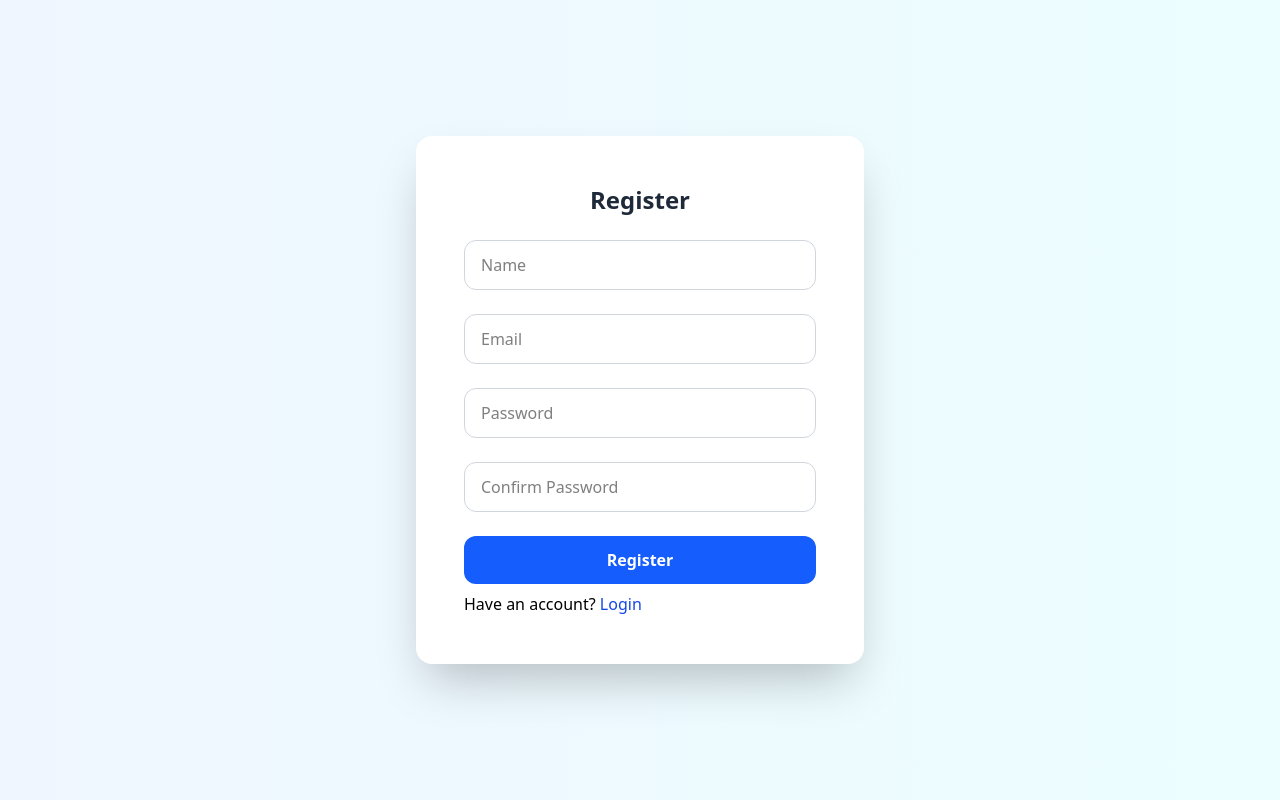
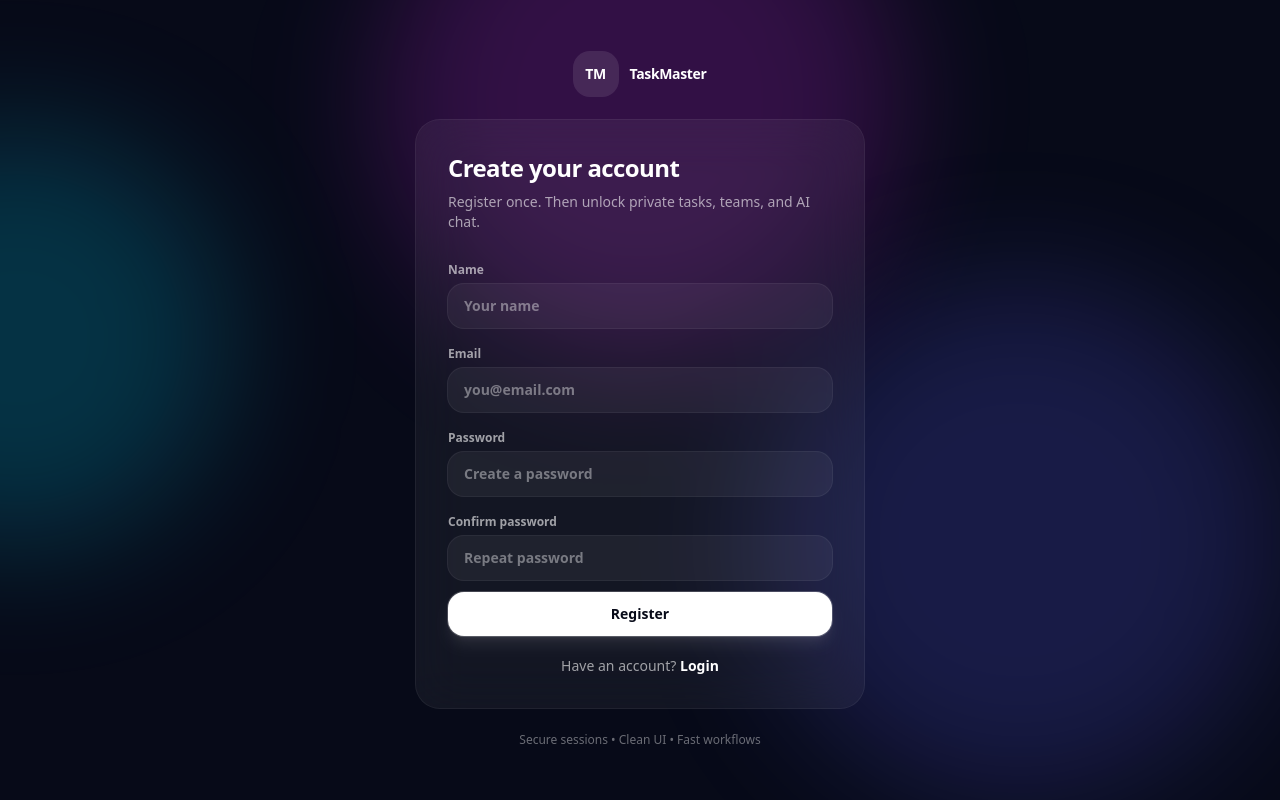
Before and after one commit to Abirullah/To-dose-app, a React (Vite) app in the folder FrontEnd/: page /AccountRegistration in a window 1280 px wide. Built offline with nearby package versions, Linux system fonts and the light colour scheme.

Commit message:
Added and updated all the function

```diff
--- /dev/null
+++ b/FrontEnd/src/Components/AuthShell.jsx
@@ -0,0 +1,43 @@
+import { Link } from "react-router-dom";
+
+const OrbBackground = () => (
+  <div className="pointer-events-none fixed inset-0 overflow-hidden">
+    <div className="absolute -top-40 left-1/2 h-[520px] w-[520px] -translate-x-1/2 rounded-full bg-fuchsia-500/20 blur-3xl" />
+    <div className="absolute top-32 -left-48 h-[420px] w-[420px] rounded-full bg-cyan-400/20 blur-3xl" />
+    <div className="absolute bottom-0 right-0 h-[520px] w-[520px] rounded-full bg-indigo-500/20 blur-3xl" />
+  </div>
+);
+
+export default function AuthShell({ title, subtitle, children }) {
+  return (
+    <div className="min-h-screen bg-[#070A18] text-white">
+      <OrbBackground />
+
+      <div className="relative mx-auto flex min-h-screen max-w-6xl items-center justify-center px-4 py-10">
+        <div className="w-full max-w-md">
+          <Link to="/" className="mx-auto mb-6 flex items-center justify-center gap-3">
+            <div className="grid h-11 w-11 place-items-center rounded-2xl bg-white/10 ring-1 ring-white/10">
+              <span className="text-sm font-black tracking-tight">TM</span>
+            </div>
+            <div className="text-sm font-black tracking-tight text-white">
+              TaskMaster
+            </div>
+          </Link>
+
+          <div className="rounded-3xl bg-white/5 p-6 ring-1 ring-white/10 backdrop-blur-xl sm:p-8">
+            <h1 className="text-2xl font-black tracking-tight">{title}</h1>
+            {subtitle ? (
+              <p className="mt-2 text-sm text-white/60">{subtitle}</p>
+            ) : null}
+
+            <div className="mt-6">{children}</div>
+          </div>
+
+          <p className="mt-6 text-center text-xs text-white/40">
+            Secure sessions • Clean UI • Fast workflows
+          </p>
+        </div>
+      </div>
+    </div>
+  );
+}
--- a/FrontEnd/src/Pages/Login.jsx
+++ b/FrontEnd/src/Pages/Login.jsx
@@ -2,6 +2,7 @@ import { useState } from "react";
 import { Link, useNavigate } from "react-router-dom";
 import { toast } from "react-toastify";
 import api from "../lib/api";
+import AuthShell from "../Components/AuthShell";
 
 
 export default function Login() {
@@ -50,46 +51,55 @@ export default function Login() {
   };
 
   return (
-    <div className="min-h-screen flex items-center justify-center bg-gradient-to-r from-blue-50 to-cyan-50 font-sans p-4">
-      <div className="w-full max-w-sm sm:max-w-md">
-        <div className="bg-white p-8 sm:p-12 rounded-2xl shadow-2xl">
-          <h1 className="text-xl sm:text-2xl font-bold text-gray-800 mb-6 text-center">Login</h1>
-          <form onSubmit={handleSubmit} className="space-y-6">
+    <AuthShell
+      title="Welcome back"
+      subtitle="Login to manage private work, team tasks, and submissions."
+    >
+      <form onSubmit={handleSubmit} className="space-y-3">
+        <div>
+          <label className="text-xs font-bold text-white/60">Email</label>
           <input
             type="email"
             name="email"
-              placeholder="Email"
+            placeholder="you@email.com"
             value={formData.email}
             onChange={handleChange}
             required
-              className="w-full px-4 py-3 border border-gray-300 rounded-xl"
+            className="mt-1 w-full rounded-2xl bg-white/5 px-4 py-3 text-sm font-semibold text-white ring-1 ring-white/10 outline-none placeholder:text-white/40 focus:ring-white/25"
+            autoComplete="email"
           />
+        </div>
+
+        <div>
+          <label className="text-xs font-bold text-white/60">Password</label>
           <input
             type="password"
             name="password"
-              placeholder="Password"
+            placeholder="Your password"
             value={formData.password}
             onChange={handleChange}
             required
-              className="w-full px-4 py-3 border border-gray-300 rounded-xl"
+            className="mt-1 w-full rounded-2xl bg-white/5 px-4 py-3 text-sm font-semibold text-white ring-1 ring-white/10 outline-none placeholder:text-white/40 focus:ring-white/25"
+            autoComplete="current-password"
           />
+        </div>
+
         <button
           type="submit"
-              className="w-full py-3 px-4 bg-blue-600 hover:bg-blue-700 text-white font-semibold rounded-xl"
+          className="w-full rounded-2xl bg-white px-4 py-3 text-sm font-black text-[#070A18] shadow-lg shadow-white/10 ring-1 ring-white/20 transition hover:-translate-y-0.5 disabled:opacity-60"
           disabled={loading}
         >
           {loading ? "Logging in..." : "Login"}
         </button>
+
+        <p className="pt-2 text-center text-sm text-white/60">
+          Don’t have an account?{" "}
+          <Link className="font-black text-white hover:underline" to="/AccountRegistration">
+            Register
+          </Link>
+        </p>
       </form>
-          <p className="text-center mt-4">
-             Don't have an account?
-            <Link className="text-blue-700" to="/AccountRegistration"> Register</Link>
-        </p>
-      </div>
-      </div>
-
-
-    </div>
+    </AuthShell>
 
 
   );
--- a/FrontEnd/src/Pages/OTPconformationPage.jsx
+++ b/FrontEnd/src/Pages/OTPconformationPage.jsx
@@ -2,6 +2,7 @@ import { useState } from "react";
 import { useLocation, useNavigate } from 'react-router-dom'
 import { toast } from "react-toastify";
 import api from "../lib/api";
+import AuthShell from "../Components/AuthShell";
 
 function OTPconformationPage() {
     const location = useLocation();
@@ -32,18 +33,13 @@ function OTPconformationPage() {
 
 
     return (
-            <div className="min-h-screen relative flex items-center justify-center bg-gradient-to-r from-blue-50 to-cyan-50 font-sans p-4">
-            <div className="relative w-full max-w-sm sm:max-w-md">
-                {/* A well-defined card for the OTP form */}
-                <div className="bg-white p-8 sm:p-12 rounded-2xl shadow-2xl transition-all duration-700 ease-in-out transform scale-100 opacity-100">
-                    <div className="text-center mb-6">
-                        <p className="text-lg text-gray-600 mb-2">We have sent an OTP to</p>
-                        <h1 className="text-xl sm:text-2xl font-bold text-gray-800 break-words">
-
-                            {FormData.email}
-                        </h1>
-                    </div>
-                    <form onSubmit={handleSubmit} className="space-y-6">
+      <AuthShell
+        title="Confirm OTP"
+        subtitle={`We sent a code to ${FormData.email || "your email"}.`}
+      >
+        <form onSubmit={handleSubmit} className="space-y-3">
+          <div>
+            <label className="text-xs font-bold text-white/60">OTP</label>
             <input
               type="text"
               placeholder="Enter OTP"
@@ -51,18 +47,30 @@ function OTPconformationPage() {
               value={FormData.otp}
               onChange={handleChange}
               required
-                            className="w-full px-4 py-3 border border-gray-300 rounded-xl focus:ring-4 focus:ring-blue-200 focus:border-blue-500 outline-none transition-all duration-200 text-center text-lg tracking-widest font-mono"
+              className="mt-1 w-full rounded-2xl bg-white/5 px-4 py-3 text-center font-mono text-lg font-black tracking-[0.35em] text-white ring-1 ring-white/10 outline-none placeholder:text-white/30 focus:ring-white/25"
+              inputMode="numeric"
             />
+          </div>
+
           <button
             type="submit"
-                            className="w-full py-3 px-4 bg-blue-600 hover:bg-blue-700 text-white font-semibold rounded-xl shadow-md transition-colors duration-300 transform hover:scale-105"
+            className="w-full rounded-2xl bg-white px-4 py-3 text-sm font-black text-[#070A18] shadow-lg shadow-white/10 ring-1 ring-white/20 transition hover:-translate-y-0.5"
           >
-                            Submit
+            Verify OTP
           </button>
+
+          <p className="pt-2 text-center text-sm text-white/60">
+            Back to{" "}
+            <button
+              type="button"
+              onClick={() => navigate("/AccountLogin")}
+              className="font-black text-white hover:underline"
+            >
+              Login
+            </button>
+          </p>
         </form>
-                </div>
-            </div>
-        </div>
+      </AuthShell>
     )
 }
 
--- a/FrontEnd/src/Pages/Registration.jsx
+++ b/FrontEnd/src/Pages/Registration.jsx
@@ -2,6 +2,7 @@ import { useState } from "react";
 import { toast } from "react-toastify";
 import { Link, useNavigate } from "react-router-dom";
 import api from "../lib/api";
+import AuthShell from "../Components/AuthShell";
 
 export default function Registration() {
   const [formData, setFormData] = useState({
@@ -36,78 +37,109 @@ export default function Registration() {
   if (otpStep) {
     // Optionally show OTP confirmation UI or redirect
     return (
-      <div className="min-h-screen flex items-center justify-center bg-gradient-to-r from-blue-50 to-cyan-50 font-sans p-4">
-        <div className="w-full max-w-sm sm:max-w-md">
-          <div className="bg-white p-8 sm:p-12 rounded-2xl shadow-2xl text-center">
-            <h1 className="text-xl sm:text-2xl font-bold text-gray-800 mb-6">OTP Sent</h1>
-            <p className="text-gray-600 mb-2">Check your email for the OTP to verify your account.</p>
+      <AuthShell
+        title="OTP sent"
+        subtitle="Check your email, then confirm your OTP to activate your account."
+      >
         <button
-              className="w-full py-3 px-4 bg-blue-600 hover:bg-blue-700 text-white font-semibold rounded-xl mt-4"
-              onClick={() => navigate("/OTPconformation", { state: { Email: formData.email } })}
+          className="w-full rounded-2xl bg-white px-4 py-3 text-sm font-black text-[#070A18] shadow-lg shadow-white/10 ring-1 ring-white/20 transition hover:-translate-y-0.5"
+          onClick={() =>
+            navigate("/OTPconformation", { state: { Email: formData.email } })
+          }
         >
           Go to OTP Confirmation
         </button>
-          </div>
-        </div>
-      </div>
+        <p className="mt-4 text-center text-sm text-white/60">
+          Wrong email?{" "}
+          <button
+            type="button"
+            className="font-black text-white hover:underline"
+            onClick={() => setOtpStep(false)}
+          >
+            Edit & resend
+          </button>
+        </p>
+      </AuthShell>
     );
   }
 
   return (
-    <div className="min-h-screen flex items-center justify-center bg-gradient-to-r from-blue-50 to-cyan-50 font-sans p-4">
-      <div className="w-full max-w-sm sm:max-w-md">
-        <div className="bg-white p-8 sm:p-12 rounded-2xl shadow-2xl">
-          <h1 className="text-xl sm:text-2xl font-bold text-gray-800 mb-6 text-center">Register</h1>
-          <form onSubmit={handleSubmit} className="space-y-6">
+    <AuthShell
+      title="Create your account"
+      subtitle="Register once. Then unlock private tasks, teams, and AI chat."
+    >
+      <form onSubmit={handleSubmit} className="space-y-3">
+        <div>
+          <label className="text-xs font-bold text-white/60">Name</label>
           <input
             type="text"
             name="name"
-              placeholder="Name"
+            placeholder="Your name"
             value={formData.name}
             onChange={handleChange}
             required
-              className="w-full px-4 py-3 border border-gray-300 rounded-xl"
+            className="mt-1 w-full rounded-2xl bg-white/5 px-4 py-3 text-sm font-semibold text-white ring-1 ring-white/10 outline-none placeholder:text-white/40 focus:ring-white/25"
+            autoComplete="name"
           />
+        </div>
+
+        <div>
+          <label className="text-xs font-bold text-white/60">Email</label>
           <input
             type="email"
             name="email"
-              placeholder="Email"
+            placeholder="you@email.com"
             value={formData.email}
             onChange={handleChange}
             required
-              className="w-full px-4 py-3 border border-gray-300 rounded-xl"
+            className="mt-1 w-full rounded-2xl bg-white/5 px-4 py-3 text-sm font-semibold text-white ring-1 ring-white/10 outline-none placeholder:text-white/40 focus:ring-white/25"
+            autoComplete="email"
           />
+        </div>
+
+        <div>
+          <label className="text-xs font-bold text-white/60">Password</label>
           <input
             type="password"
             name="password"
-              placeholder="Password"
+            placeholder="Create a password"
             value={formData.password}
             onChange={handleChange}
             required
-              className="w-full px-4 py-3 border border-gray-300 rounded-xl"
+            className="mt-1 w-full rounded-2xl bg-white/5 px-4 py-3 text-sm font-semibold text-white ring-1 ring-white/10 outline-none placeholder:text-white/40 focus:ring-white/25"
+            autoComplete="new-password"
           />
+        </div>
+
+        <div>
+          <label className="text-xs font-bold text-white/60">Confirm password</label>
           <input
             type="password"
             name="conformPassword"
-              placeholder="Confirm Password"
+            placeholder="Repeat password"
             value={formData.conformPassword}
             onChange={handleChange}
             required
-              className="w-full px-4 py-3 border border-gray-300 rounded-xl"
+            className="mt-1 w-full rounded-2xl bg-white/5 px-4 py-3 text-sm font-semibold text-white ring-1 ring-white/10 outline-none placeholder:text-white/40 focus:ring-white/25"
+            autoComplete="new-password"
           />
+        </div>
+
         <button
           type="submit"
-              className="w-full py-3 px-4 bg-blue-600 hover:bg-blue-700 text-white font-semibold rounded-xl"
+          className="w-full rounded-2xl bg-white px-4 py-3 text-sm font-black text-[#070A18] shadow-lg shadow-white/10 ring-1 ring-white/20 transition hover:-translate-y-0.5 disabled:opacity-60"
           disabled={loading}
         >
           {loading ? "Registering..." : "Register"}
         </button>
+
+        <p className="pt-2 text-center text-sm text-white/60">
+          Have an account?{" "}
+          <Link className="font-black text-white hover:underline" to="/AccountLogin">
+            Login
+          </Link>
+        </p>
       </form>
-          <p className="justify-center mt-2 align-middle">
-            Have an account? <Link className="text-blue-700" to="/AccountLogin">Login</Link>
-          </p>
-        </div>
-      </div>
-    </div>
+    </AuthShell>
   );
 }
```
Lines whose indentation alone changed are shown as unchanged.
